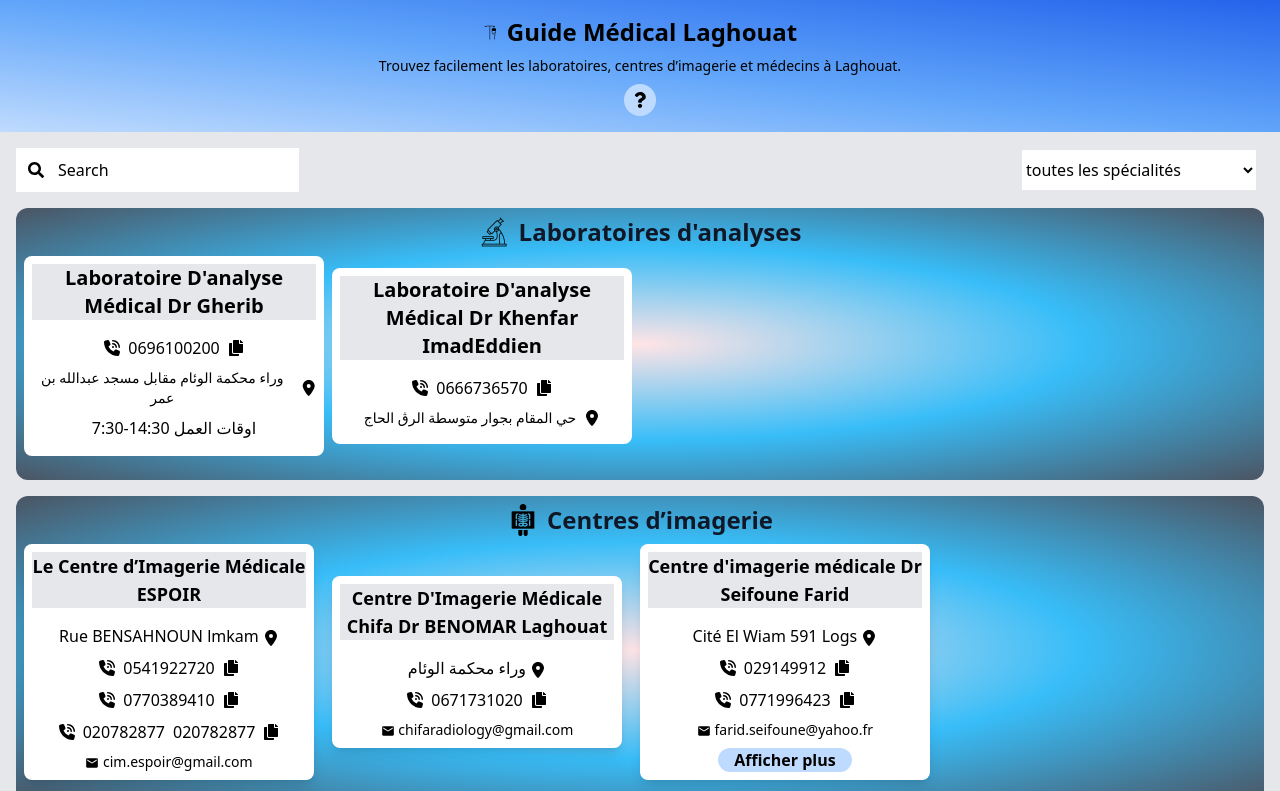
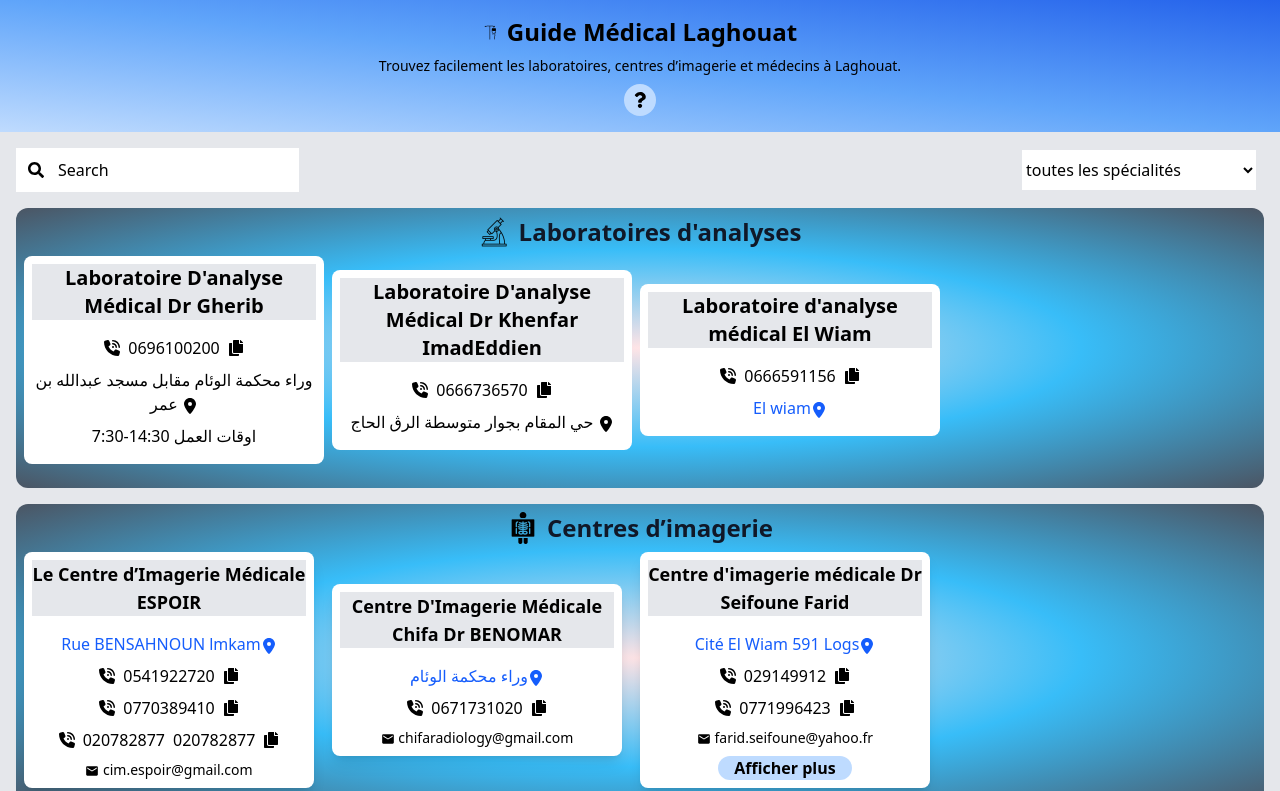
Before and after one commit to Medido1/Guide-M-dical-Laghouat, a React (Vite) app: page / in a window 1280 px wide. Shown: the top 791 px of the page. Built offline with nearby package versions, Linux system fonts and the light colour scheme.

Commit message:
Update database

```diff
--- a/data.js
+++ b/data.js
@@ -12,6 +12,13 @@ const labs = [
     phone: "0666736570",
     adress: "حي المقام بجوار متوسطة الرڨ الحاج ",
   },
+  {
+    id:3,
+    name: "Laboratoire d'analyse médical El Wiam",
+    phone: "0666591156",
+    adress: "El wiam",
+    localisation: "https://maps.app.goo.gl/xPLptWTx2xR4MuoVA",
+  }
 ];
 
 const doctors = [
@@ -533,6 +540,7 @@ const doctors = [
     phone: "0697998287",
     phone2: "029125826",
     moreInfo: "أخصائي أمراض الكلى والجهاز البولي",
+    localisation: "https://maps.app.goo.gl/e3rViLcWCRUwfkfp6",
   },
   {
     id: 50,
@@ -543,6 +551,7 @@ const doctors = [
     phone: "029101708",
     moreInfo: `Maladies de peau, ongles, cuir chevelu\nChirurgie Dermatologique –
     Cryothérapie\nEpilation – ionophorèse – lasers`,
+    localisation: "https://maps.app.goo.gl/t7gUerw32M2b7aEe8",
   },
   {
     id: 51,
@@ -569,6 +578,7 @@ const doctors = [
     speciality: "Spécialiste en Chirurgie Générale et Coelioscopique",
     adress: "شارع الأمير عبدالقادر حي 80 سكن عمارة رقم 7 افلو",
     phone: "0552912659",
+    localisation: "https://maps.app.goo.gl/WqHXfaiUegovGoPi7",
   },
   {
     id: 54,
@@ -613,19 +623,21 @@ const doctors = [
     searchTerm: "Médecine Générale",
     name: "Dr Daoudi Ahmida",
     speciality: "Médecine Générale",
-    adress: "Ain Madhi",
+    adress: "Rue de l'independance",
     phone: "0669289906",
     moreInfo: "Méothérapie",
+    localisation: "https://maps.app.goo.gl/MKyEd3ux3TgmF44W9",
   },
   {
     id: 59,
     searchTerm: "Hépato-Gastro-Entérologie",
     name: "Dr Tadj Djelloul Amine",
     speciality: "Médecin spécialiste en Hépto-Gastro-Entérologie",
-    adress: "",
+    adress: "شارع المقام",
     phone: "0698200030",
     email: "Tadj-gastroclinic@gmail.com",
     moreInfo: "Entérologie – Proctologie – Endoscopie digestive",
+    localisation: "https://maps.app.goo.gl/i1YkudeiofccP5Gg7",
   },
   {
     id: 60,
@@ -634,6 +646,7 @@ const doctors = [
     speciality: "Pédiatre",
     adress: "وراء محكمة الوئام مقابل مسجد عبدالله بن عمر",
     phone: "0699067724",
+    localisation: "https://maps.app.goo.gl/uRdTH15SgGyi5wHs7",
   },
   {
     id:61,
@@ -660,7 +673,8 @@ const doctors = [
     adress: "ksar el hirane",
     phone: "029139595",
     phone2: "0799099991",
-    moreInfo: "Echographie generale, ECG, MAPA"
+    moreInfo: "Echographie generale, ECG, MAPA",
+    localisation: "https://maps.app.goo.gl/okmtRV2M5kt4jdaX6",
   },
   {
     id: 64,
@@ -686,14 +700,16 @@ const imagingCenters = [
     phone3: "020782877",
     email: "cim.espoir@gmail.com",
     workTime: "8:00-00h00",
+    localisation: "https://maps.app.goo.gl/TcoNBSAjRMfGPBqJ7",
   },
   {
     id: 2,
-    name: "Centre D'Imagerie Médicale Chifa Dr BENOMAR Laghouat",
+    name: "Centre D'Imagerie Médicale Chifa Dr BENOMAR",
     director: "Dr. BENOMAR",
     adress: "وراء محكمة الوئام",
     phone: "0671731020",
     email: "chifaradiology@gmail.com",
+    localisation: "https://maps.app.goo.gl/UGRnbM4Pg96hLGGP9",
   },
   {
     id: 3,
@@ -706,6 +722,7 @@ const imagingCenters = [
     moreInfo: `Scanner hélicoïdal 3D – Radiologie générale – Mammographie\n
       Échographie générale – Echodoppler couleur – Ostéodensitométrie (D.M.O)\n
       Panoramique dentaire – Radiologie interventionnelle`,
+    localisation: "https://maps.app.goo.gl/Q7fDCTuganzk4hx16",
   },
 ];
 
--- a/src/components/LabFacility.jsx
+++ b/src/components/LabFacility.jsx
@@ -3,7 +3,7 @@ import { FaCopy } from "react-icons/fa";
 import useClipboard from "./Utility";
 
 function LabFacility({item}) {
-  const {name, phone, adress, workTime} = item
+  const {name, phone, adress, workTime, localisation} = item
   const { copyToClipboard, copied } = useClipboard();
 
   return (
@@ -21,12 +21,15 @@ function LabFacility({item}) {
           Copied!
         </p>}
       </div>
-      <div className="flex gap-2 items-center">
-        <p className="text-center text-sm">
-          {adress}
-        </p>
-        <FaLocationDot />
-      </div>
+      {localisation ?
+        <p className="text-center text-blue-600">
+          <a href={localisation} target="blank">
+            {adress}
+          </a>
+          <FaLocationDot className="inline-block"/>
+        </p> :
+        <p className="text-center">{adress} <FaLocationDot className="inline-block"/></p>
+      }
       {workTime &&
         <p>
           {workTime} اوقات العمل
```
